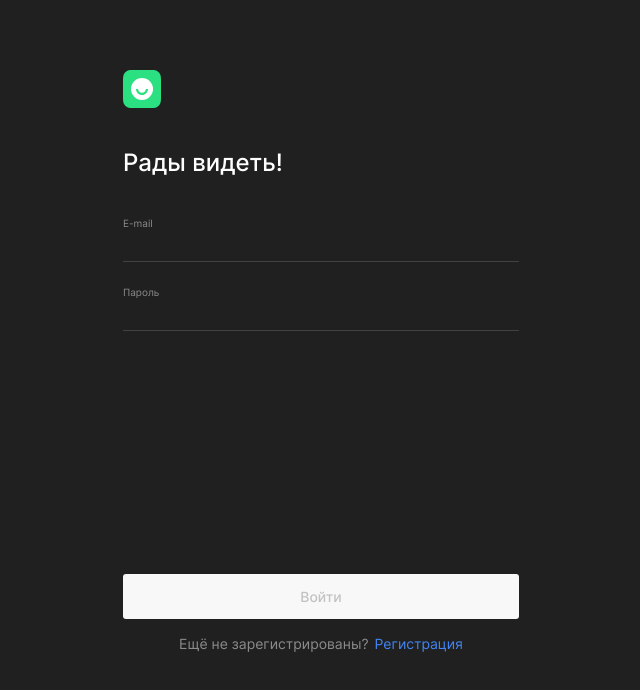
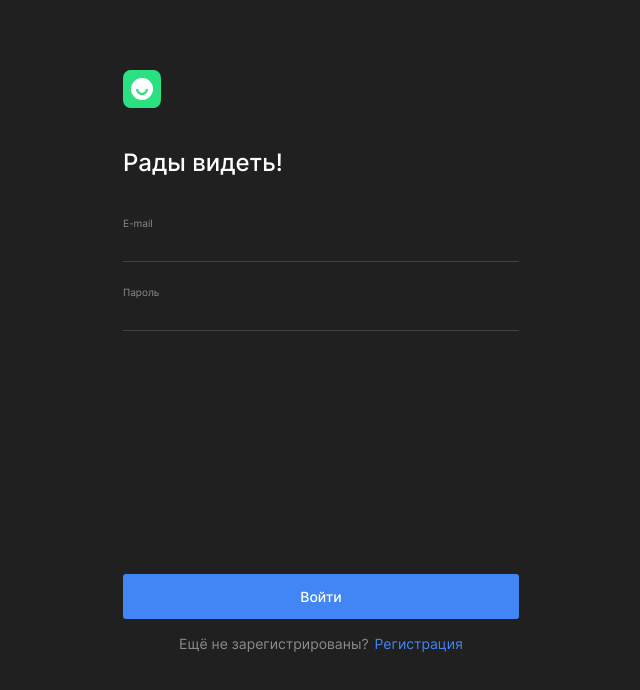
Before and after one commit to dmitrmeln/movies-explorer-frontend, a React (Create React App) app: page /signin in a window 1280 px wide. Shown: the top 690 px of the page, without its empty margins (319-959 px from the left). Built offline with nearby package versions, Linux system fonts and the light colour scheme; no server answers.

Commit message:
submit fixes

```diff
--- a/src/components/Auth/Auth.jsx
+++ b/src/components/Auth/Auth.jsx
@@ -116,9 +116,9 @@ export default function Auth(props) {
           <button
             type="submit"
             className={
-              props.isSubmitting || isValid ? "auth__button" : "auth__button auth__button_disabled"
+              !props.isSubmitting || isValid ? "auth__button" : "auth__button auth__button_disabled"
             }
-            disabled={props.isSubmitting || isValid ? false : true}
+            disabled={!props.isSubmitting || isValid ? false : true}
           >
             {props.submitButtonName}
           </button>
--- a/src/components/Profile/Profile.jsx
+++ b/src/components/Profile/Profile.jsx
@@ -118,7 +118,7 @@ export default function Profile(props) {
             <button
               type="submit"
               className={
-                props.isSubmitting ||
+                !props.isSubmitting ||
                 (isValid &&
                   !props.errorMessage &&
                   (values.name !== currentUser.name ||
@@ -127,7 +127,7 @@ export default function Profile(props) {
                   : "profile__submit-btn profile__submit-btn_disabled"
               }
               disabled={
-                props.isSubmitting ||
+                !props.isSubmitting ||
                 (isValid &&
                   !props.errorMessage &&
                   (values.name !== currentUser.name ||
```
